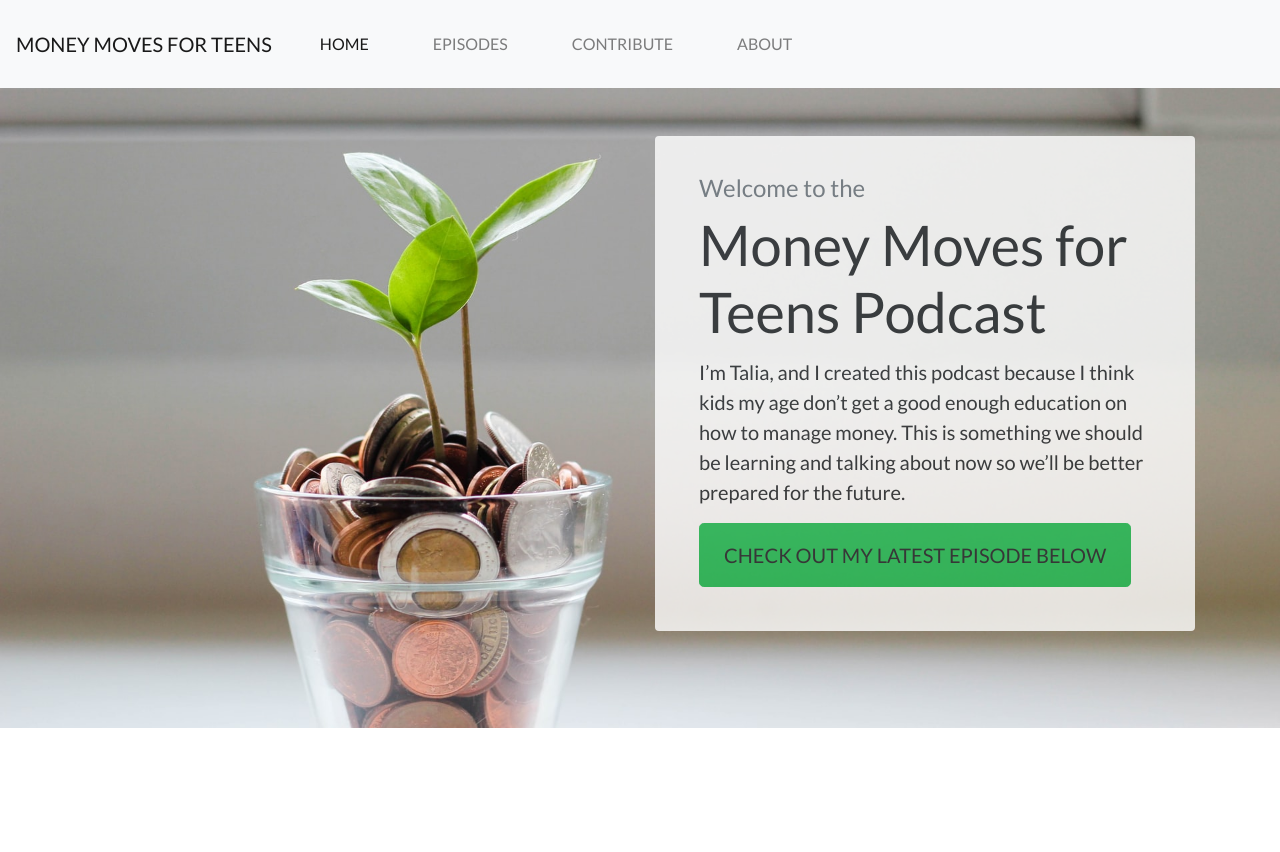
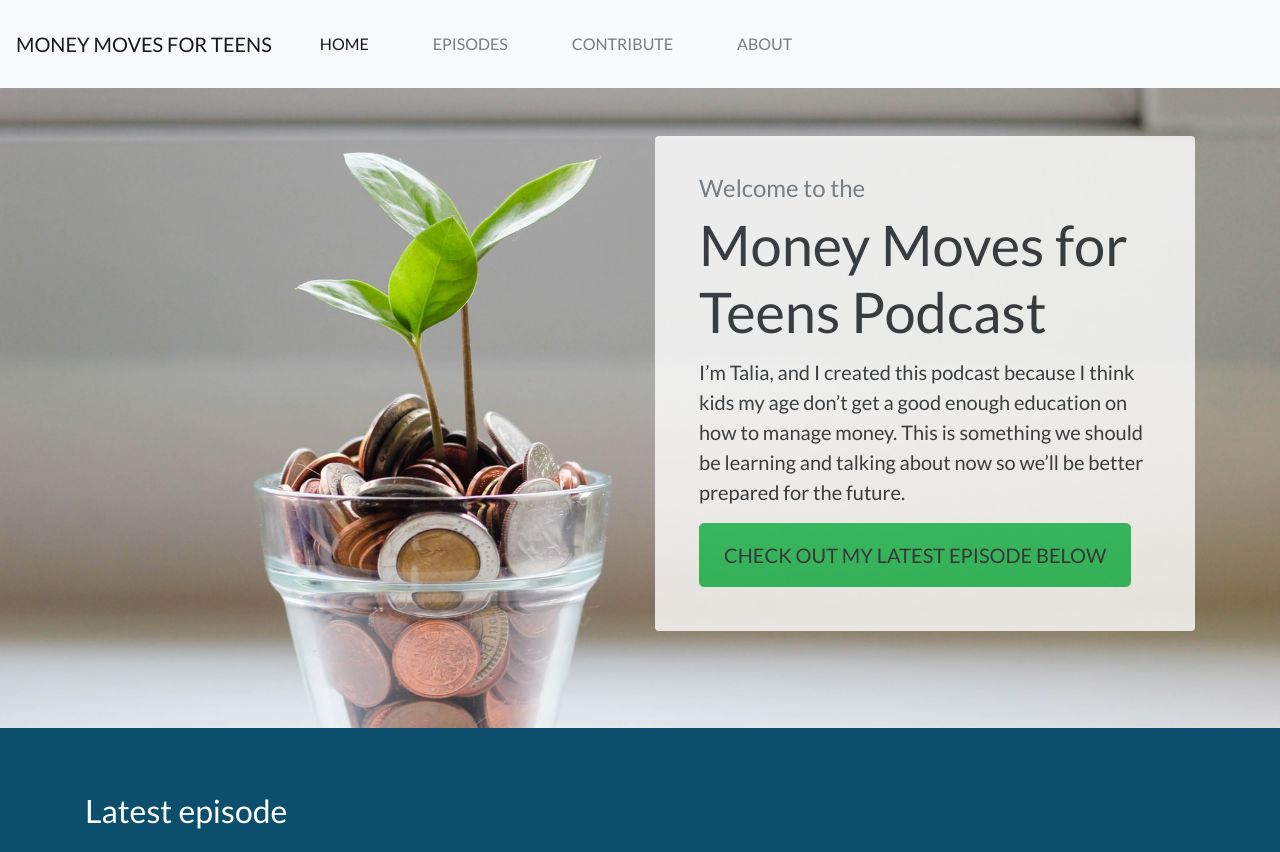
Before and after one commit to tslevy/mm4t-site, a Jekyll site: the page built from index.md, in a window 1280 px wide. Shown: the top 852 px of the page. Built offline with Jekyll 4.4.1, drawn with Linux system fonts in a browser that asks for light colours; some of the changed text lies outside the part shown; grey boxes are pictures that could not be loaded.

Commit message:
create section for podcast embed

```diff
--- /dev/null
+++ b/_includes/podcast-embed.html
@@ -0,0 +1,7 @@
+<div id="654387351954919681" align="left" style="width: 100%; overflow-y: hidden;" class="wcustomhtml"><div id="buzzsprout-player-5380684">
+
+<iframe src="https://www.buzzsprout.com/1341670/5380684-17-money-mistakes-to-avoid-as-an-adult-get-ahead-in-your-teens?client_source=small_player&amp;iframe=true&amp;referrer=https://www.buzzsprout.com/1341670/5380684-17-money-mistakes-to-avoid-as-an-adult-get-ahead-in-your-teens.js?container_id=buzzsprout-player-5380684&amp;player=small" width="100%" height="200" frameborder="0" scrolling="no" title="Money Moves for Teens, 17. Money mistakes to avoid as an adult (get ahead in your teens)"></iframe>
+
+
+</div>
+<script src="https://www.buzzsprout.com/1341670/5380684-17-money-mistakes-to-avoid-as-an-adult-get-ahead-in-your-teens.js?container_id=buzzsprout-player-5380684&amp;player=small" type="text/javascript" charset="utf-8"></script></div>
--- a/_layouts/home.html
+++ b/_layouts/home.html
@@ -11,7 +11,7 @@
       <p class="card-subtitle mb-2 text-muted h4">{{page.card-subtitle}}</p>
       <h1 class="card-title display-4">{{page.card-title}}</h1>
       <p class="card-text lead">{{page.card-body}}</p>
-      <a href="#" class="btn btn-lg btn-primary">{{page.card-button}}</a>
+      <a href="index.html#latest-episode" class="btn btn-lg btn-primary">{{page.card-button}}</a>
     </div>
   </div>
 
@@ -20,6 +20,15 @@
 </div> <!--container-->
 </section>
 
+<section class="podcast-embed bg-secondary py-8">
+
+<div class="container">
+  <h2 id="latest-episode" class="text-white mb-4">Latest episode</h2>
+{% include podcast-embed.html %}
+{% include subscribe-to-podcast.html %}
+</div>
+
+</section>
 
   {{content}}
 
--- a/assets/css/main.scss
+++ b/assets/css/main.scss
@@ -23,7 +23,7 @@ $font-family-sans-serif:      "Lato", -apple-system, BlinkMacSystemFont, "Segoe
 
 // Set the primary and secondary brand colors.
 $primary:    #20bf55;
-// secondary:    #20bf55;
+$secondary:    #0B4F6C;
 
 // Create variations because Bootstrap doesn't handle this well yet.
 // $primary-light: ;
```
